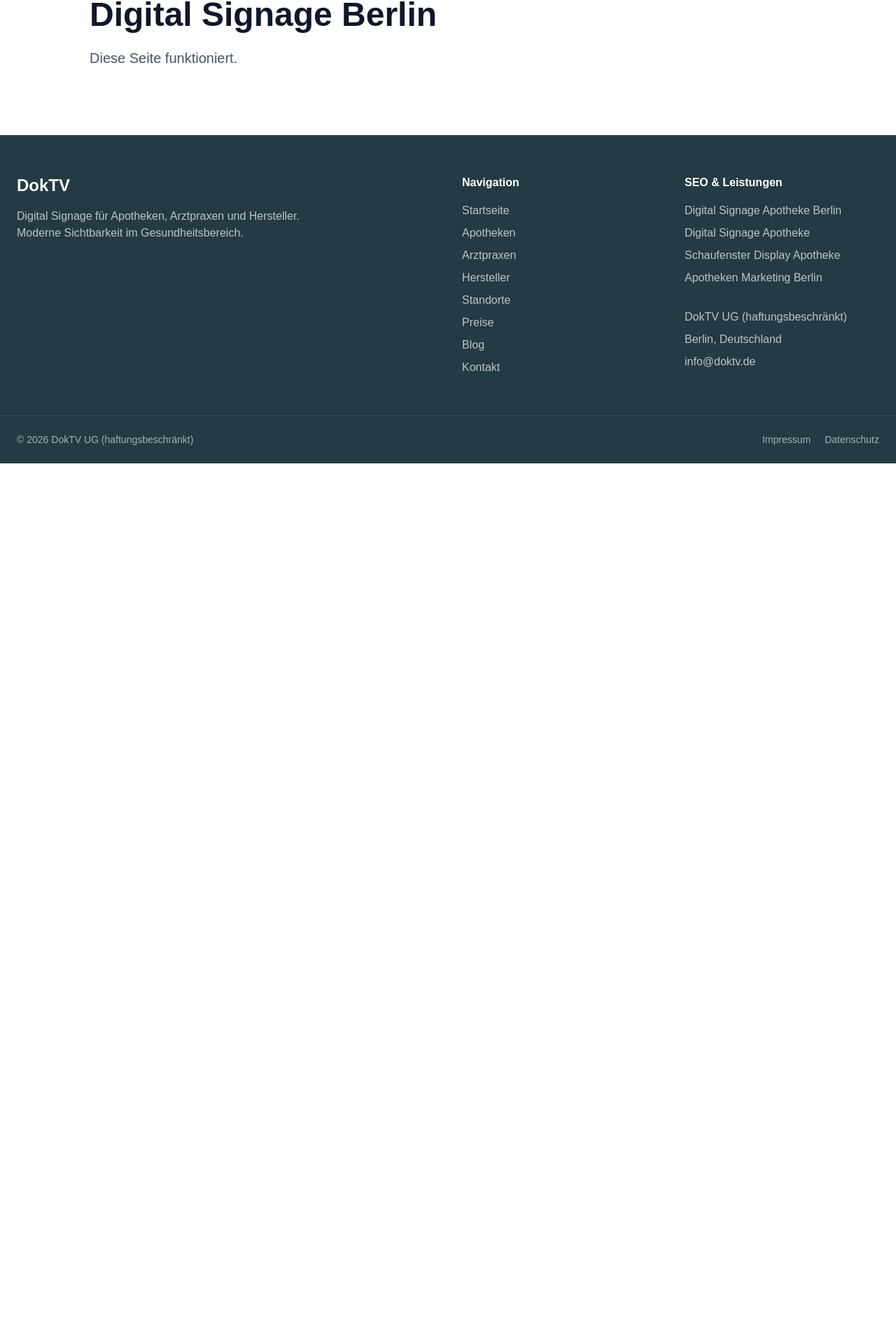
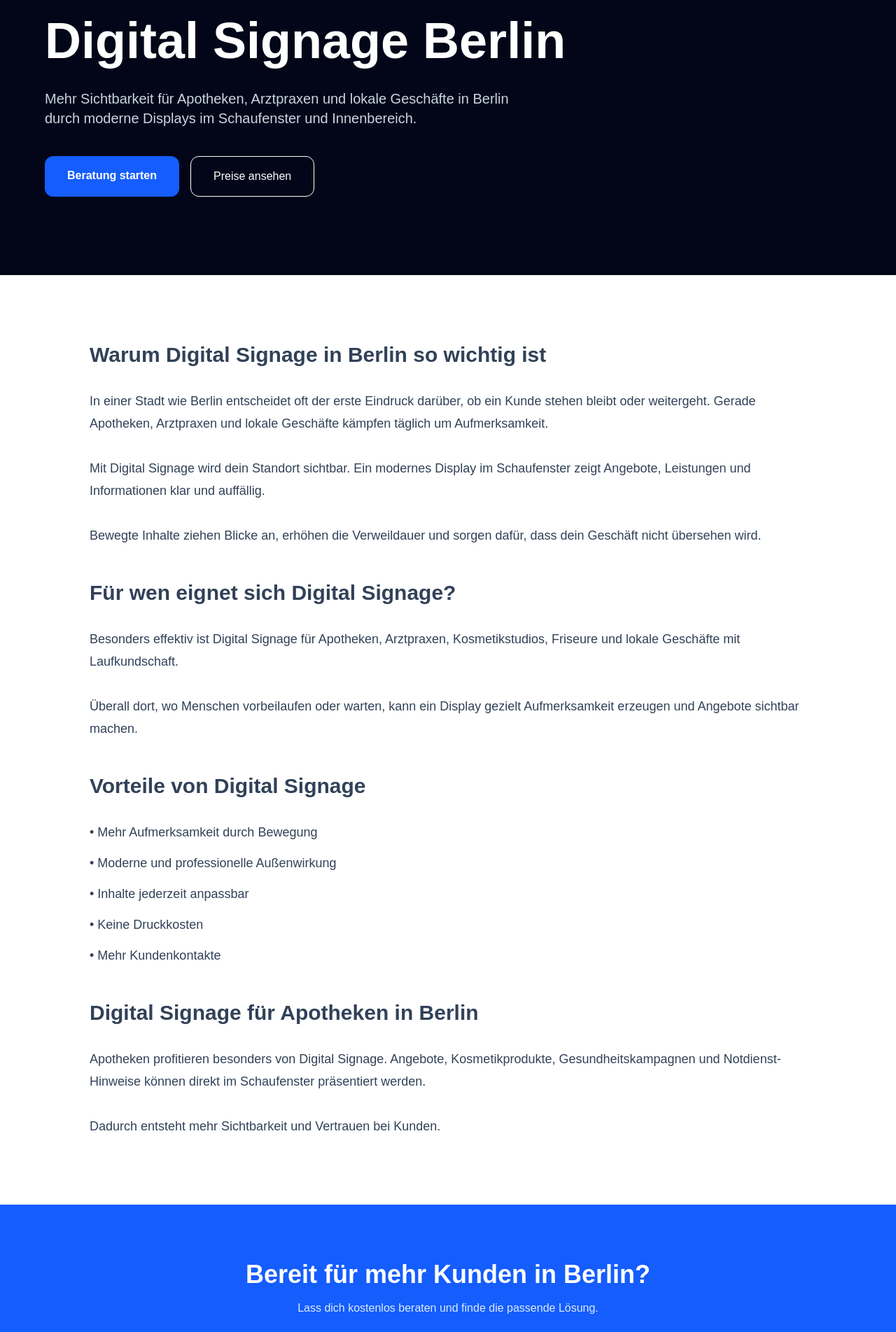
Before and after one commit to salihdurak58-glitch/doktv-website, a Next.js app: page /digital-signage-berlin in a window 1280 px wide. Shown: the part 176-2079 px from the top of the page at 70% size. Before the commit the page ends 838 px from the top, so only its background shows below. Built offline with nearby package versions, Linux system fonts and the light colour scheme.

Commit message:
Add SEO digital signage berlin page

```diff
--- a/app/digital-signage-berlin/page.tsx
+++ b/app/digital-signage-berlin/page.tsx
@@ -1,18 +1,131 @@
 import Header from "../components/Header";
 import Footer from "../components/Footer";
+import Link from "next/link";
 
-export default function DigitalSignageBerlinPage() {
+export const metadata = {
+  title: "Digital Signage Berlin | Mehr Kunden durch Displays – DokTV",
+  description:
+    "Digital Signage in Berlin für Apotheken, Arztpraxen und Geschäfte. Mehr Sichtbarkeit, mehr Kunden und moderne Schaufenster-Displays von DokTV.",
+};
+
+export default function Page() {
   return (
     <main className="bg-white text-slate-900">
       <Header />
 
+      {/* HERO */}
+      <section className="bg-slate-950 text-white px-6 py-28">
+        <div className="max-w-6xl mx-auto">
+          <h1 className="text-5xl md:text-7xl font-black leading-tight">
+            Digital Signage Berlin
+          </h1>
+
+          <p className="mt-6 text-xl text-slate-300 max-w-2xl">
+            Mehr Sichtbarkeit für Apotheken, Arztpraxen und lokale Geschäfte in
+            Berlin durch moderne Displays im Schaufenster und Innenbereich.
+          </p>
+
+          <div className="mt-10 flex gap-4">
+            <Link
+              href="/kontakt"
+              className="bg-blue-600 px-8 py-4 rounded-xl font-bold"
+            >
+              Beratung starten
+            </Link>
+
+            <Link
+              href="/preise"
+              className="border border-white px-8 py-4 rounded-xl"
+            >
+              Preise ansehen
+            </Link>
+          </div>
+        </div>
+      </section>
+
+      {/* SEO TEXT */}
       <section className="px-6 py-24">
-        <div className="mx-auto max-w-5xl">
-          <h1 className="text-5xl font-black">Digital Signage Berlin</h1>
-          <p className="mt-6 text-xl text-slate-600">
-            Diese Seite funktioniert.
+        <div className="max-w-5xl mx-auto space-y-8 text-lg leading-8 text-slate-700">
+          <h2 className="text-3xl font-bold">
+            Warum Digital Signage in Berlin so wichtig ist
+          </h2>
+
+          <p>
+            In einer Stadt wie Berlin entscheidet oft der erste Eindruck darüber,
+            ob ein Kunde stehen bleibt oder weitergeht. Gerade Apotheken,
+            Arztpraxen und lokale Geschäfte kämpfen täglich um Aufmerksamkeit.
+          </p>
+
+          <p>
+            Mit Digital Signage wird dein Standort sichtbar. Ein modernes
+            Display im Schaufenster zeigt Angebote, Leistungen und Informationen
+            klar und auffällig.
+          </p>
+
+          <p>
+            Bewegte Inhalte ziehen Blicke an, erhöhen die Verweildauer und sorgen
+            dafür, dass dein Geschäft nicht übersehen wird.
+          </p>
+
+          <h2 className="text-3xl font-bold mt-12">
+            Für wen eignet sich Digital Signage?
+          </h2>
+
+          <p>
+            Besonders effektiv ist Digital Signage für Apotheken,
+            Arztpraxen, Kosmetikstudios, Friseure und lokale Geschäfte mit
+            Laufkundschaft.
+          </p>
+
+          <p>
+            Überall dort, wo Menschen vorbeilaufen oder warten, kann ein Display
+            gezielt Aufmerksamkeit erzeugen und Angebote sichtbar machen.
+          </p>
+
+          <h2 className="text-3xl font-bold mt-12">
+            Vorteile von Digital Signage
+          </h2>
+
+          <ul className="space-y-3">
+            <li>• Mehr Aufmerksamkeit durch Bewegung</li>
+            <li>• Moderne und professionelle Außenwirkung</li>
+            <li>• Inhalte jederzeit anpassbar</li>
+            <li>• Keine Druckkosten</li>
+            <li>• Mehr Kundenkontakte</li>
+          </ul>
+
+          <h2 className="text-3xl font-bold mt-12">
+            Digital Signage für Apotheken in Berlin
+          </h2>
+
+          <p>
+            Apotheken profitieren besonders von Digital Signage. Angebote,
+            Kosmetikprodukte, Gesundheitskampagnen und Notdienst-Hinweise können
+            direkt im Schaufenster präsentiert werden.
+          </p>
+
+          <p>
+            Dadurch entsteht mehr Sichtbarkeit und Vertrauen bei Kunden.
           </p>
         </div>
+      </section>
+
+      {/* CTA */}
+      <section className="bg-blue-600 text-white text-center py-20 px-6">
+        <h2 className="text-4xl font-bold">
+          Bereit für mehr Kunden in Berlin?
+        </h2>
+
+        <p className="mt-4 text-blue-100">
+          Lass dich kostenlos beraten und finde die passende Lösung.
+        </p>
+
+        <Link
+          href="/kontakt"
+          className="mt-6 inline-block bg-white text-blue-600 px-8 py-4 rounded-xl font-bold"
+        >
+          Jetzt starten
+        </Link>
       </section>
 
       <Footer />
```
